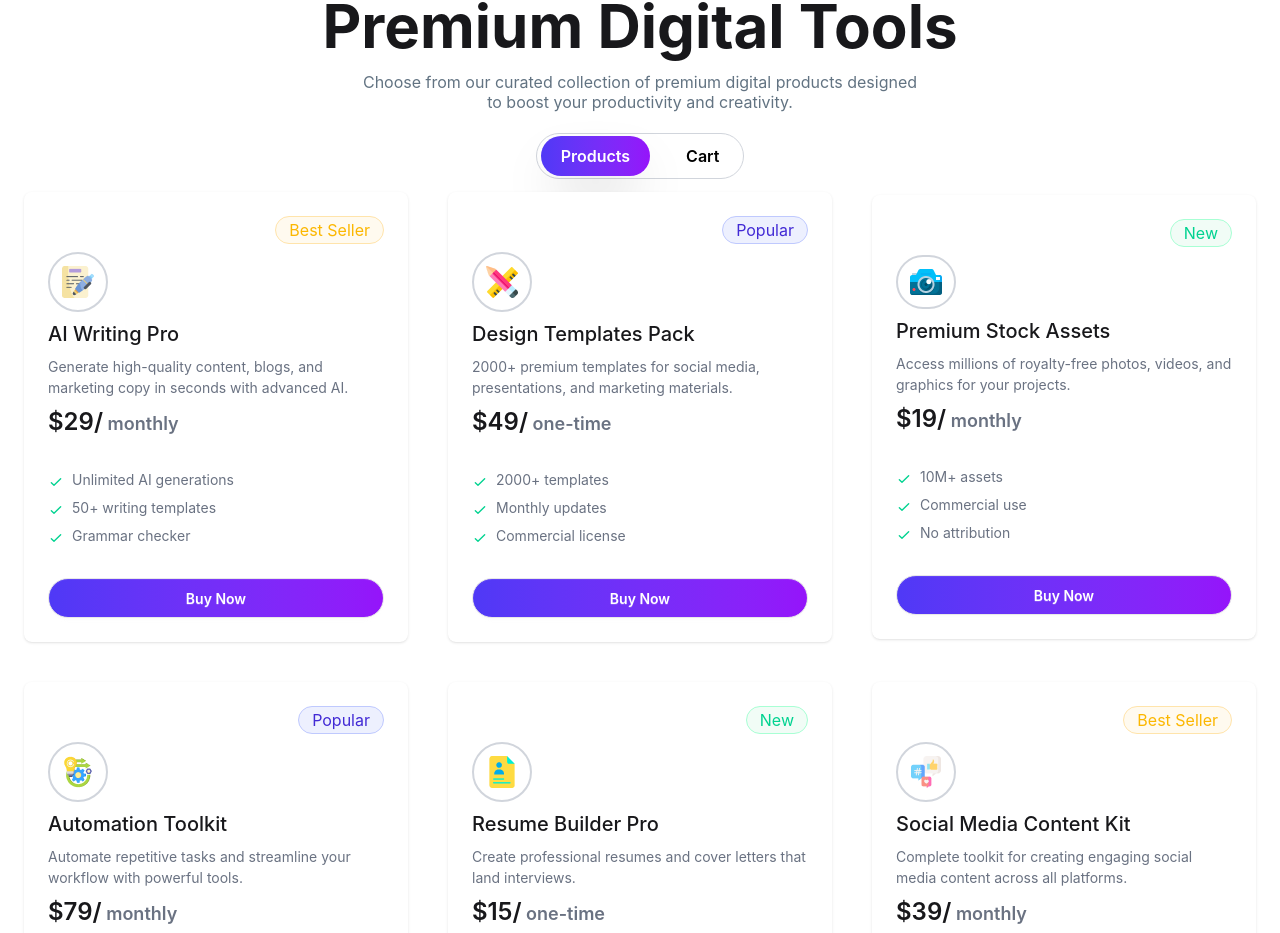
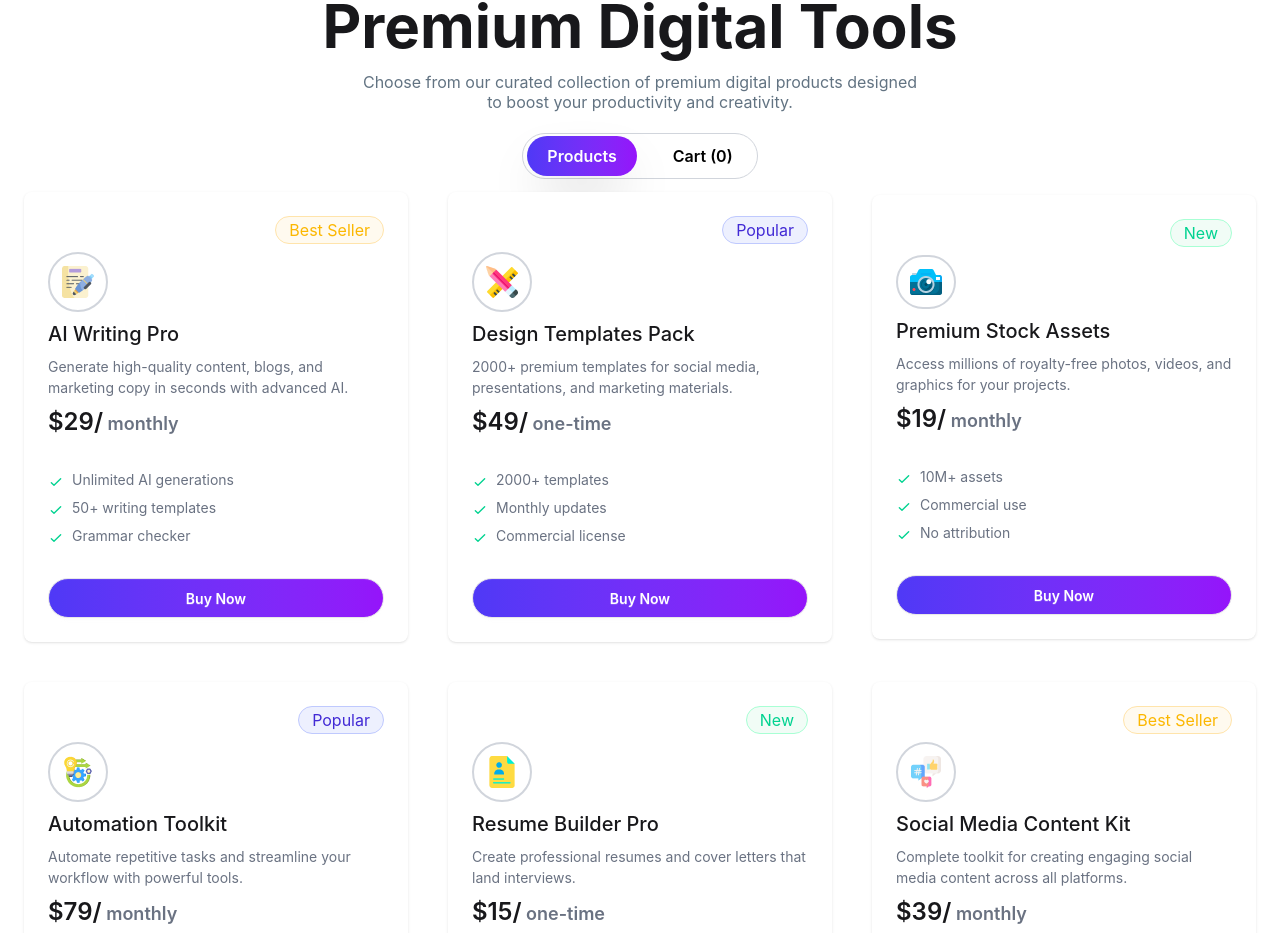
Before and after one commit to farhangalib-1/DigiTools, a React (Vite) app: page / in a window 1280 px wide. Shown: the part 1058-1991 px from the top of the page. Built offline with nearby package versions, Linux system fonts and the light colour scheme.

Commit message:
Cart products are added

```diff
--- a/src/App.jsx
+++ b/src/App.jsx
@@ -13,7 +13,7 @@ import Lastfooter from './components/Lastfooter.jsx'
 const App = () => {
   const[data, setData] = useState([]);
   const [pricedata, setPriceData] = useState([]);
-  const[addProducts, setAddProducts] = useState([]);
+  const[addCartProducts, setAddCartProducts] = useState([]);
   const ProductsData = async () =>{
       const res = await axios.get("/Product.json")
       setData(res.data);
@@ -35,7 +35,7 @@ const App = () => {
     <Navbar />
     <HeroBg />
     <Stat />
-    <Products data={data} />
+    <Products data={data} addCartProducts={addCartProducts} setAddCartProducts={setAddCartProducts}  />
     <Starter />
     <Pricing pricedata={pricedata} />
     <ToastContainer autoClose={3000} />
--- a/src/components/Card.jsx
+++ b/src/components/Card.jsx
@@ -1,29 +1,29 @@
 import { ToastContainer, toast } from 'react-toastify';
-const Card = (props) => {
+const Card = ({name, description,price, period,tag,features,icon, addCartProducts,element, setAddCartProducts}) => {
   const notify = () => toast.success("Product is added successfully");
 const addProducts = ()=>{
     notify();
-
+    setAddCartProducts([...addCartProducts, element])
   }
   return (
    <div className="card max-w-96 bg-base-100 shadow-sm">
   <div className="card-body">
     <div className="flex justify-end">
-    <span className={`badge badge-lg rounded-full ${props.tag === 'Best Seller' && 'badge-soft badge-warning border border-[#ffe4ab] '} ${props.tag === 'Popular' && 'badge-soft badge-primary border border-[#bfc9fe]'} ${props.tag === 'New' && 'badge-soft badge-success border border-[#a8ffd4]'} `}>{props.tag}</span>
+    <span className={`badge badge-lg rounded-full ${tag === 'Best Seller' && 'badge-soft badge-warning border border-[#ffe4ab] '} ${tag === 'Popular' && 'badge-soft badge-primary border border-[#bfc9fe]'} ${tag === 'New' && 'badge-soft badge-success border border-[#a8ffd4]'} `}>{tag}</span>
     </div>
     <div className="border-2 border-gray-300 p-3 overflow-hidden rounded-full w-fit">
-        <img src={props.icon} alt="" />
+        <img src={icon} alt="" />
     </div>
     <div className="flex justify-between">
-      <h2 className="text-xl font-medium">{props.name}</h2>
+      <h2 className="text-xl font-medium">{name}</h2>
     </div>
     <div>
-        <p className="text-gray-500">{props.description}</p>
+        <p className="text-gray-500">{description}</p>
     </div>
-    <span className="text-2xl font-semibold">${props.price}/<span className="text-lg text-gray-500"> {props.period} </span></span>
+    <span className="text-2xl font-semibold">${price}/<span className="text-lg text-gray-500"> {period} </span></span>
     <ul className="mt-6 flex flex-col gap-2 text-xs">
         {
-            props.features.map(el=>{
+            features.map(el=>{
             return  <li>
         <svg xmlns="http://www.w3.org/2000/svg" className="size-4 me-2 inline-block text-success" fill="none" viewBox="0 0 24 24" stroke="currentColor"><path strokeLinecap="round" strokeLinejoin="round" strokeWidth="2" d="M5 13l4 4L19 7" /></svg>
         <span className="text-sm text-gray-500">{el}</span>
--- a/src/components/Cart.jsx
+++ b/src/components/Cart.jsx
@@ -1,6 +1,8 @@
 import { ShoppingCart } from "lucide-react"
 
-const Cart = () => {
+const Cart = ({addCartProducts}) => {
+  console.log(addCartProducts);
+
   return (
     <div className="w-10/12 mx-auto border border-gray-300 rounded-lg text-center py-40
     mt-4">
--- a/src/components/Products.jsx
+++ b/src/components/Products.jsx
@@ -2,8 +2,11 @@ import { useState } from "react"
 import Card from "./Card";
 import Cart from "./Cart";
 
-const Products = ({data}) => {
+const Products = ({data, addCartProducts, setAddCartProducts}) => {
     const[active, setActive] = useState("Products");
+
+
+
   return (
     <div>
         <div className="TextContents w-10/12 mx-auto mt-30 text-center">
@@ -12,15 +15,15 @@ const Products = ({data}) => {
             <div className="border border-gray-300 rounded-full w-fit inline pl-1 pr-1 py-3 space-x-4">
             <button onClick={()=>{setActive("Products")}} className={`text-[16px]
                 ${active==='Products'? 'bg-linear-to-r from-[#4F39F6] to-[#9514FA] text-white shadow-2xl':"text-black bg-transparent" } px-5 py-2 rounded-full font-semibold   cursor-pointer`}>Products</button>
-            <button onClick={()=>{setActive("Cart")}} className={`text-[16px]  ${active==='Cart'? 'bg-linear-to-r from-[#4F39F6] to-[#9514FA] text-white shadow-2xl':"text-black bg-transparent" } px-5 py-2 rounded-full font-semibold cursor-pointer`}>Cart</button>
+            <button onClick={()=>{setActive("Cart")}} className={`text-[16px]  ${active==='Cart'? 'bg-linear-to-r from-[#4F39F6] to-[#9514FA] text-white shadow-2xl':"text-black bg-transparent" } px-5 py-2 rounded-full font-semibold cursor-pointer`}>Cart ({addCartProducts.length})</button>
             </div>
         </div>
        {
         active === "Products" ?  <div className="All Products grid grid-cols-1 md:grid-cols-3 w-fit mx-auto gap-10 items-center mt-4">
             {
-                data.map((el, i)=><Card key={i} name={el.name} description={el.description} price={el.price} period={el.period} tag={el.tag} features={el.features} icon={el.icon}/>)
+                data.map((el, i)=><Card addCartProducts={addCartProducts} setAddCartProducts={setAddCartProducts} element={el} key={i} name={el.name} description={el.description} price={el.price} period={el.period} tag={el.tag} features={el.features} icon={el.icon}/>)
             }
-        </div> : <Cart />
+        </div> : <Cart addCartProducts={addCartProducts} />
        }
     </div>
   )
--- a/src/main.jsx
+++ b/src/main.jsx
@@ -4,6 +4,5 @@ import './index.css'
 import App from './App.jsx'
 
 createRoot(document.getElementById('root')).render(
-
     <App />
 )
```
